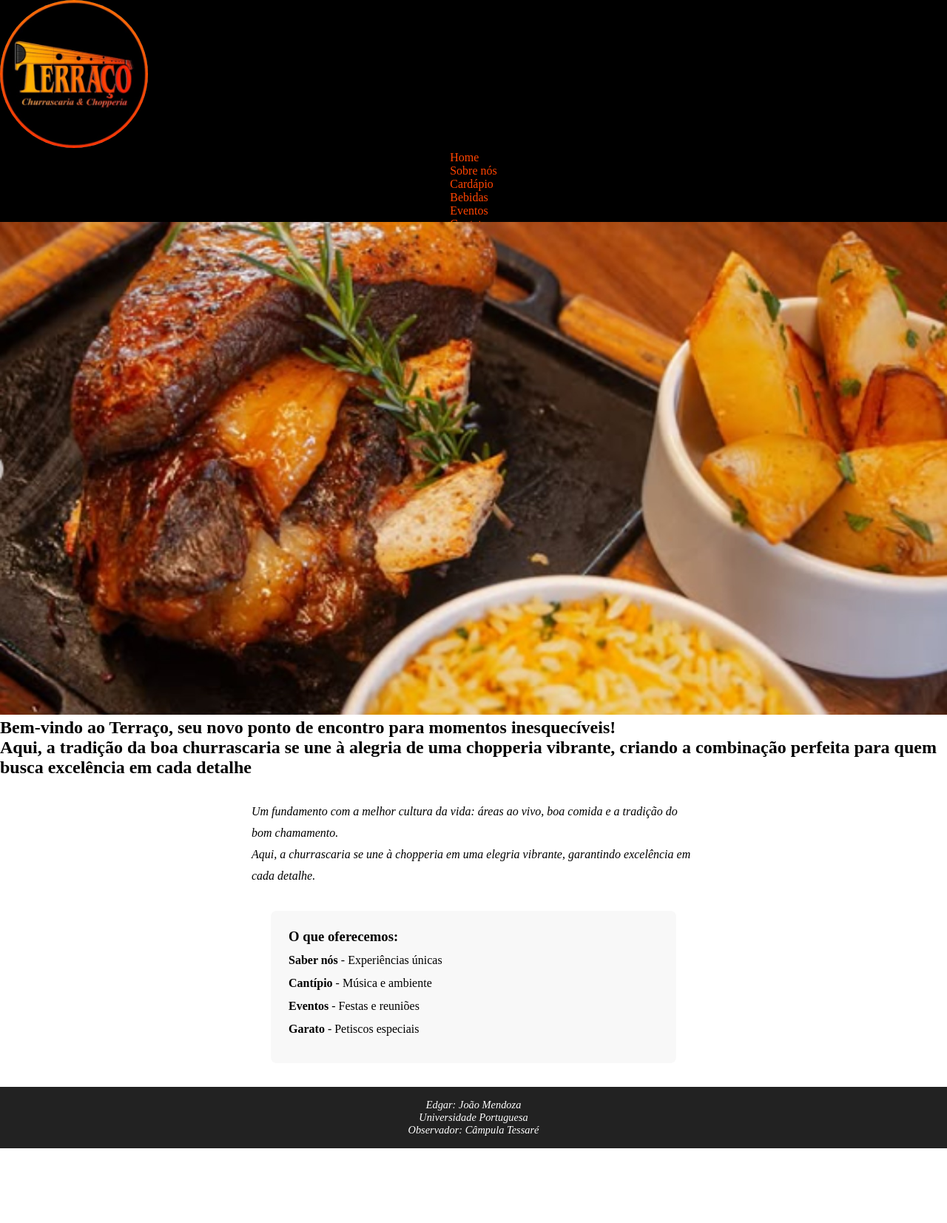
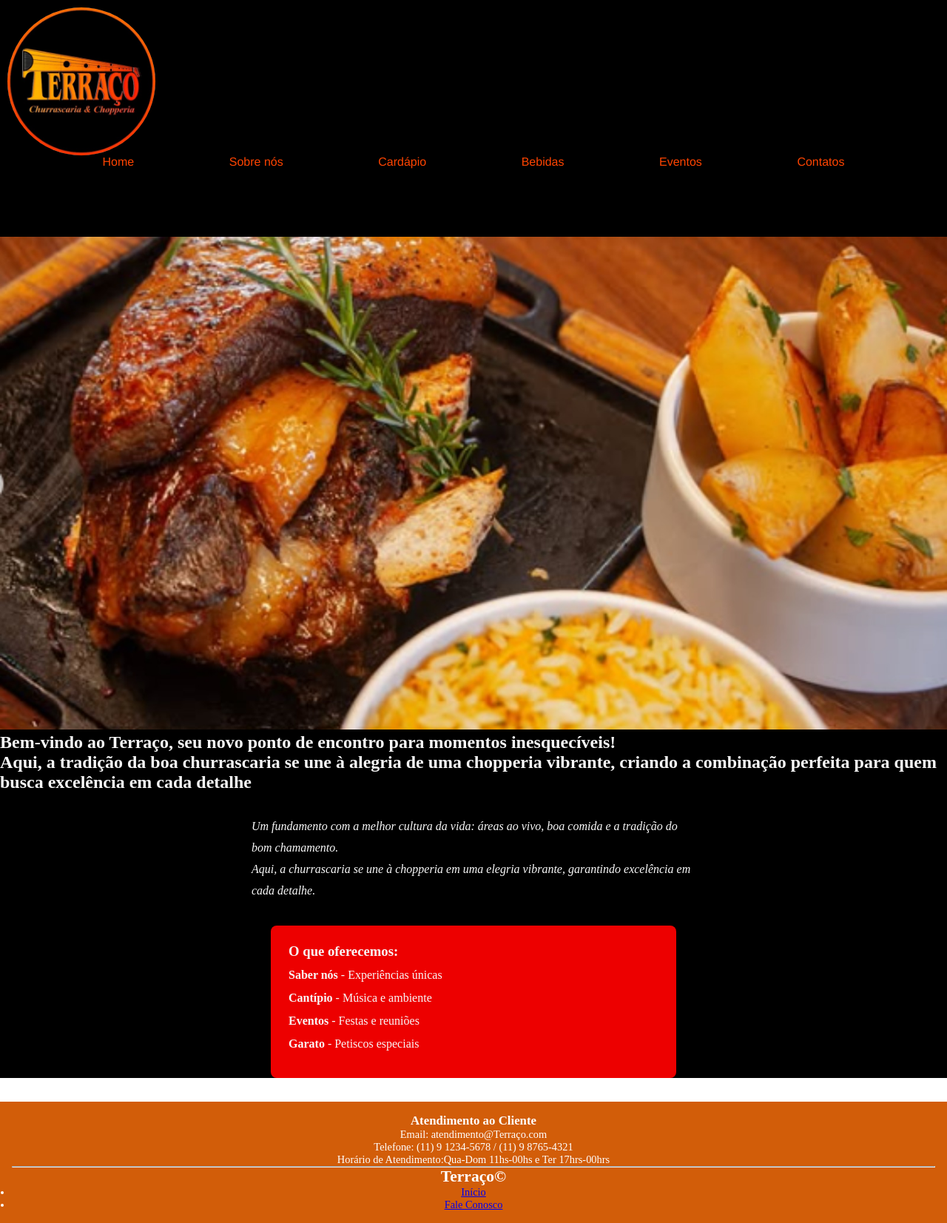
Before and after one commit to Lindemberg117/Terraco_Garanhuns, a plain HTML site: page HTML/index.html in a window 1280 px wide. Shown: the whole page at 74% size. Before the commit the page ends 1552 px from the top, so only its background shows below. Drawn offline with Linux system fonts and the light colour scheme.

Commit message:
mudanças no header e footer

```diff
--- /dev/null
+++ b/CSS/footer.css
@@ -0,0 +1,7 @@
+footer {
+    text-align: center;
+    padding: 1rem;
+    background-color: #D25D09;
+    color: #fff;
+    font-size: 0.9rem;
+}
--- /dev/null
+++ b/CSS/header.css
@@ -0,0 +1,54 @@
+header{
+    /* margin: 10px; */
+    width: 100vw;
+    display: flex;
+}
+header div nav ul li a:hover{
+    color: rgb(255, 191, 0);
+}
+
+.container-preto{
+    display: flex;
+    flex-direction: column;
+
+    /* align-items: center; */
+
+    /* gap: 50px; */
+
+    /* justify-content: center; */
+    /* justify-items: center */
+
+    padding: 10px;
+    flex-grow: 1;
+    background-color: black;
+    height: 300px;
+
+    /* display: flex; */
+    /* flex-direction: column; */
+}
+.container-preto img{
+    border-radius: 50%;
+    height: 200px;
+    width: 200px;
+}
+.navegacao{
+    /* align-content: center; */
+}
+.navegacao ul{
+
+    font-family:'Franklin Gothic Medium', 'Arial Narrow', Arial, sans-serif;
+
+    display: flex;
+    justify-content: center;
+    justify-content:space-evenly;
+    /* align-items:; */
+    /* gap: 20px; */
+
+    /* text-align: center; */
+    /* justify-items: center;
+    justify-content:; */
+}
+.navegacao a{
+    color: #f40;
+    text-decoration: none;
+}
--- a/CSS/index.css
+++ b/CSS/index.css
@@ -1,40 +1,18 @@
-header{
-    width: 100vw;
-    display: flex;
-}
-
-.container-preto{
-    flex-grow: 1;
-    background-color: black;
-    height: 300px;
-}
-.container-preto img{
-    border-radius: 50%;
-    height: 200px;
-    width: 200px;
-}
-
-.navegacao{
-    display: flex;
-    justify-content: center;
-    /* align-items: ; */
-
-    /* text-align: center; */
-    /* justify-items: center;
-    justify-content:; */
-}
 #comida{
     width: 100vw;
 }
-#terraco{
+/* #terraco{ */
     /* border-radius: 50%; */
+/* } */
+
+
+
+
+main{
+    background-color: #000000;
+    color: #f8f8f8;
 }
 
-
-.navegacao a{
-    color: #f40;
-    text-decoration: none;
-}
 
 .destaque {
     font-style: italic;
@@ -44,7 +22,7 @@ header{
 }
 
 .servicos {
-    background-color: #f8f8f8;
+    background-color: #ed0000;
     padding: 1.5rem;
     border-radius: 8px;
     margin: 2rem auto;
@@ -59,11 +37,3 @@ header{
 .servicos li {
     margin: 0.8rem 0;
 }
-
-footer {
-    text-align: center;
-    padding: 1rem;
-    background-color: #222;
-    color: #fff;
-    font-size: 0.9rem;
-}
--- a/HTML/index.html
+++ b/HTML/index.html
@@ -5,6 +5,8 @@
     <meta charset="UTF-8">
     <meta name="viewport" content="width=device-width, initial-scale=1.0">
     <link rel="stylesheet" href="/CSS/globals.css">
+    <link rel="stylesheet" href="/CSS/header.css">
+    <link rel="stylesheet" href="/CSS/footer.css">
     <link rel="stylesheet" href="/CSS/index.css">
     <title>Home</title>
 </head>
@@ -12,7 +14,7 @@
 
 
     <div class="container-preto">
-        <img src="/Terraco_Garanhuns/IMG/Terraco.jpg" alt="" id="Terraco">
+        <img src="/IMG/Terraco.jpg" alt="" id="Terraco">
         <nav class="navegacao">
             <ul>
                 <li>
@@ -41,12 +43,14 @@
 </header>
 
 <main>
-    <img src="/Terraco_Garanhuns/IMG/ImagemHeader.jpg" alt="" id="comida">
+    <img src="/IMG/ImagemHeader.jpg" alt="" id="comida">
     <section>
-        <h1>Bem-vindo ao Terraço, seu novo ponto de encontro para momentos inesquecíveis!</h1>
-        <h2>Aqui, a tradição da boa churrascaria se une à alegria de uma chopperia vibrante, criando a combinação
+
+        <div>
+            <h1>Bem-vindo ao Terraço, seu novo ponto de encontro para momentos inesquecíveis!</h1>
+            <h2>Aqui, a tradição da boa churrascaria se une à alegria de uma chopperia vibrante, criando a combinação
             perfeita para quem busca excelência em cada detalhe</h2>
-
+        </div>
 
         <!-- Texto original da imagem, ajustado para fluir melhor -->
         <div class="destaque">
@@ -69,9 +73,37 @@
 </main>
 
 <footer>
-    <p><em>Edgar: João Mendoza</em></p>
-    <p><em>Universidade Portuguesa</em></p>
-    <p><em>Observador: Câmpula Tessaré</em></p>
+    <div class="secoes">
+            <section class="informacoes">
+                <!-- <div class="info1">
+                    <h3>Sobre Nós</h3>
+                    <p>Aqui, a tradicao da boa churrascaria se une à alegria de uma choperia vibrante, criando a combinação perfeita para quem busca excelência em cada detalhe.</p>
+                </div> -->
+                <div class="info2">
+                    <h3>Atendimento ao Cliente</h3>
+                    <p>Email: atendimento@Terraço.com</p>
+                    <p>Telefone: (11) 9 1234-5678 / (11) 9 8765-4321</p>
+                    <p>Horário de Atendimento:Qua-Dom 11hs-00hs e Ter 17hrs-00hrs</p>
+                </div>
+            </section>
+            <hr class="divisao">
+            <section class="contato">
+                <h1 class="empresa">Terraço©</h1>
+                <ul class="links">
+                    <li><a class="link1" href="#">Início</a></li>
+                    <!-- <li><a class="link2" href="#">Produtos</a></li> -->
+                    <li><a class="link3" href="#">Fale Conosco</a></li>
+                </ul>
+            </section>
+            <!-- <section class="creditos">
+                <p>todos os direitos reservados.</p>
+            </section> -->
+        </div>
+    <!-- <div>
+        <p><em>Edgar: João Mendoza</em></p>
+        <p><em>Universidade Portuguesa</em></p>
+        <p><em>Observador: Câmpula Tessaré</em></p>
+    </div> -->
 </footer>
 
 </body>
```
Also changed, not shown: HTML/Contatos.html (+2 -0 lines), HTML/bebidas.html (+2 -0 lines), HTML/cardapio.html (+1 -1 lines), HTML/eventos.html (+2 -0 lines), HTML/sobre.html (+2 -0 lines), CSS/bebidas.css (added), CSS/cardapio.css (added), CSS/contatos.css (added), CSS/eventos.css (added), CSS/sobre.css (added).
